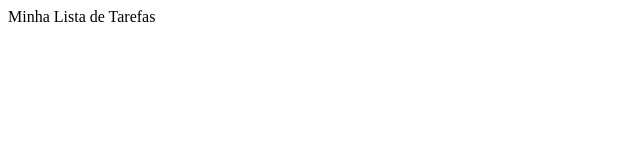
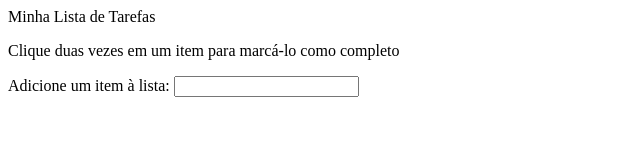
Before and after one commit to garciaagui/trybe-project-bonus_todo-list, a plain HTML site: page index.html in a window 1280 px wide. Shown: the whole page, without its empty margins (0-640 px from the left). Drawn offline with Linux system fonts and the light colour scheme.

Commit message:
Conclusão dos Requisitos 2 e 3

```diff
--- a/index.html
+++ b/index.html
@@ -9,6 +9,11 @@
 </head>
 <body>
   <header>Minha Lista de Tarefas</header>
+  <p id='funcionamento'>Clique duas vezes em um item para marcá-lo como completo</p>
+  <section>
+    <label for="texto-tarefa">Adicione um item à lista:</label>
+    <input type="text" name="" id="texto-tarefa">
+  </section>
   <script src="script.js"></script>
 </body>
 </html>
```
